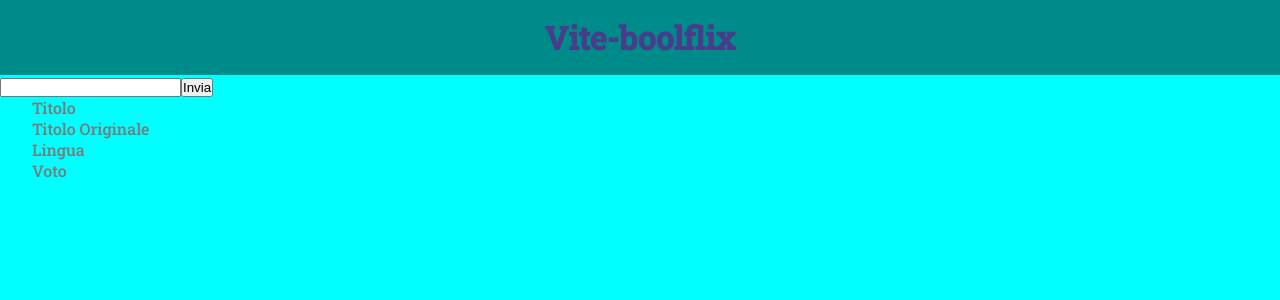
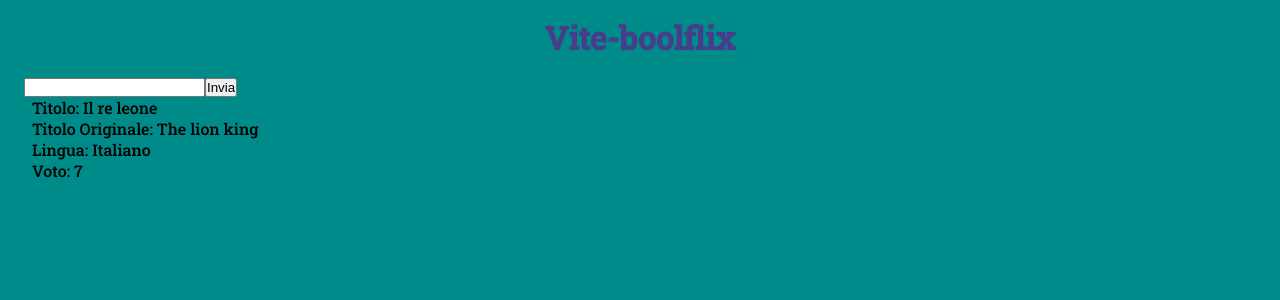
Before and after one commit to Luca-Rubino/vite-boolflix, a Vue app: page / in a window 1280 px wide. Shown: the top 300 px of the page. Built offline with nearby package versions, Linux system fonts and the light colour scheme.

Commit message:
Creare base per inserimento dati

```diff
--- a/src/App.vue
+++ b/src/App.vue
@@ -1,6 +1,41 @@
 <script setup>
 
 import AppHeader from './components/AppHeader.vue';
+
+</script>
+
+<script>
+
+export default {
+  // Properties returned from data() become reactive state
+  // and will be exposed on `this`.
+  data() {
+    return {
+      films: [
+        {
+          titolo: 'Il re leone',
+          titoloOriginale: 'The lion king',
+          lingua: 'Italiano',
+          voto: '7.5326871',
+        }
+      ],
+      index: 0,
+    }
+  },
+
+  // Methods are functions that mutate state and trigger updates.
+  // They can be bound as event handlers in templates.
+  methods: {
+
+  },
+
+  // Lifecycle hooks are called at different stages
+  // of a component's lifecycle.
+  // This function will be called when the component is mounted.
+  mounted() {
+    console.log(this.films.titolo)
+  }
+}
 
 </script>
 
@@ -8,15 +43,18 @@ import AppHeader from './components/AppHeader.vue';
 
   <AppHeader/>
   <main>
-    <input type="text" name="searchbar" id="searchbar">
-    <button>Invia</button>
+
+    <section>
+      <input type="text" name="searchbar" id="searchbar">
+      <button>Invia</button>
+    </section>
 
     <div>
-      <ul>
-        <li>Titolo</li>
-        <li>Titolo Originale</li>
-        <li>Lingua</li>
-        <li>Voto</li>
+      <ul v-if="films" >
+        <li>Titolo: {{ films[index].titolo }}</li>
+        <li>Titolo Originale: {{ films[index].titoloOriginale }}</li>
+        <li>Lingua: {{ films[index].lingua }}</li>
+        <li>Voto: {{ parseInt(Number(films[index].voto)) }}</li>
       </ul>
     </div>
 
@@ -25,9 +63,13 @@ import AppHeader from './components/AppHeader.vue';
 </template>
 
 <style lang="scss">
-@use './styles/general.scss' as *;
-@use './styles/partials/mixin' as *;
-@use './styles/partials/variants' as *;
+@use './styles/general.scss';
+@use './styles/partials/mixin';
+@use './styles/partials/variants';
+
+section{
+  margin-left: 1.5rem;
+}
 
 ul{
   margin-left: 2rem;
--- a/src/components/AppHeader.vue
+++ b/src/components/AppHeader.vue
@@ -1,4 +1,5 @@
 <script>
+
 
 
 </script>
@@ -6,7 +7,9 @@
 <template>
 
   <header>
+
     <h1>Vite-boolflix</h1>
+
   </header>
 
 </template>
@@ -17,7 +20,6 @@
 header{
   @include d-flex-center;
   color: darkslateblue;
-  background-color: darkcyan;
 
   h1 {
     padding: 1rem;
--- a/src/styles/general.scss
+++ b/src/styles/general.scss
@@ -8,8 +8,8 @@
 }
 
 body {
-    background-color: cyan;
-    color: rgb(122, 122, 122);
+    background-color: darkcyan;
+    color: rgb(0, 0, 0);
     font-family: "Roboto Slab", serif;
     font-optical-sizing: auto;
     font-weight: 500;
```
